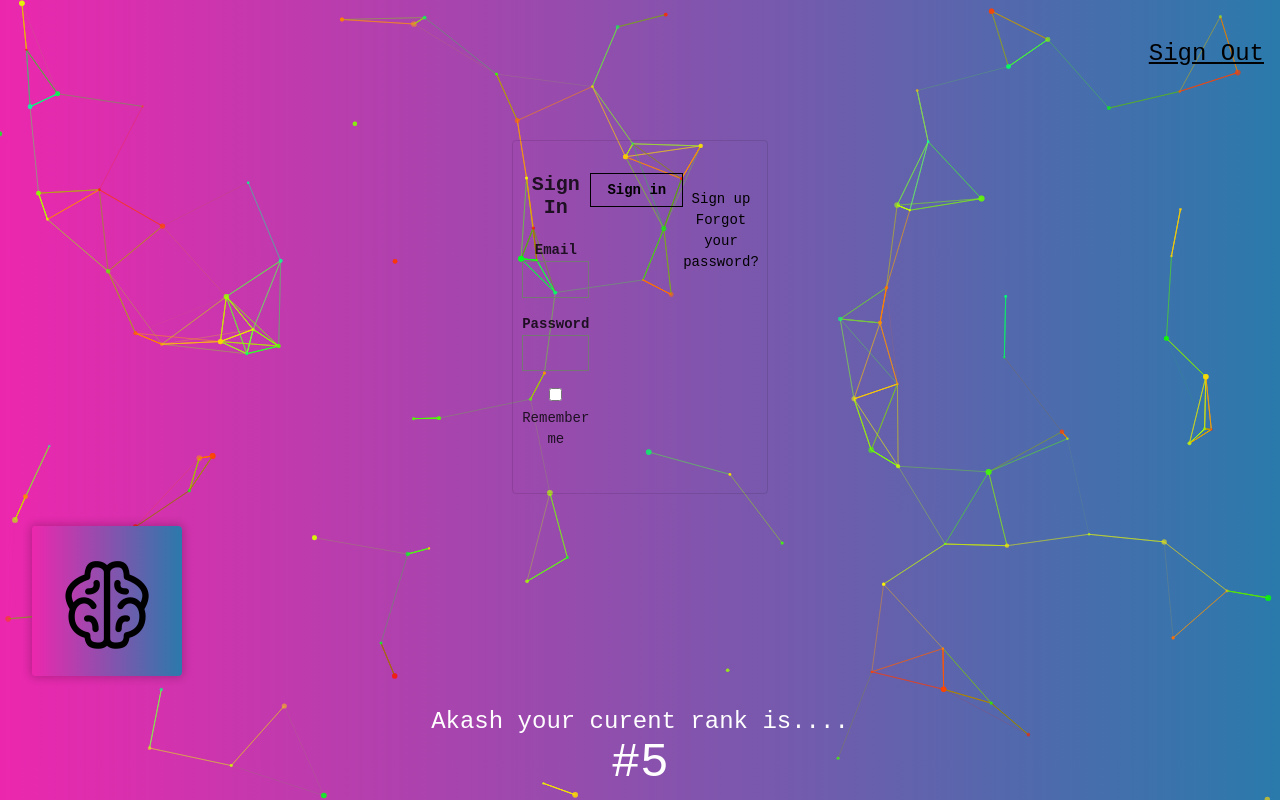
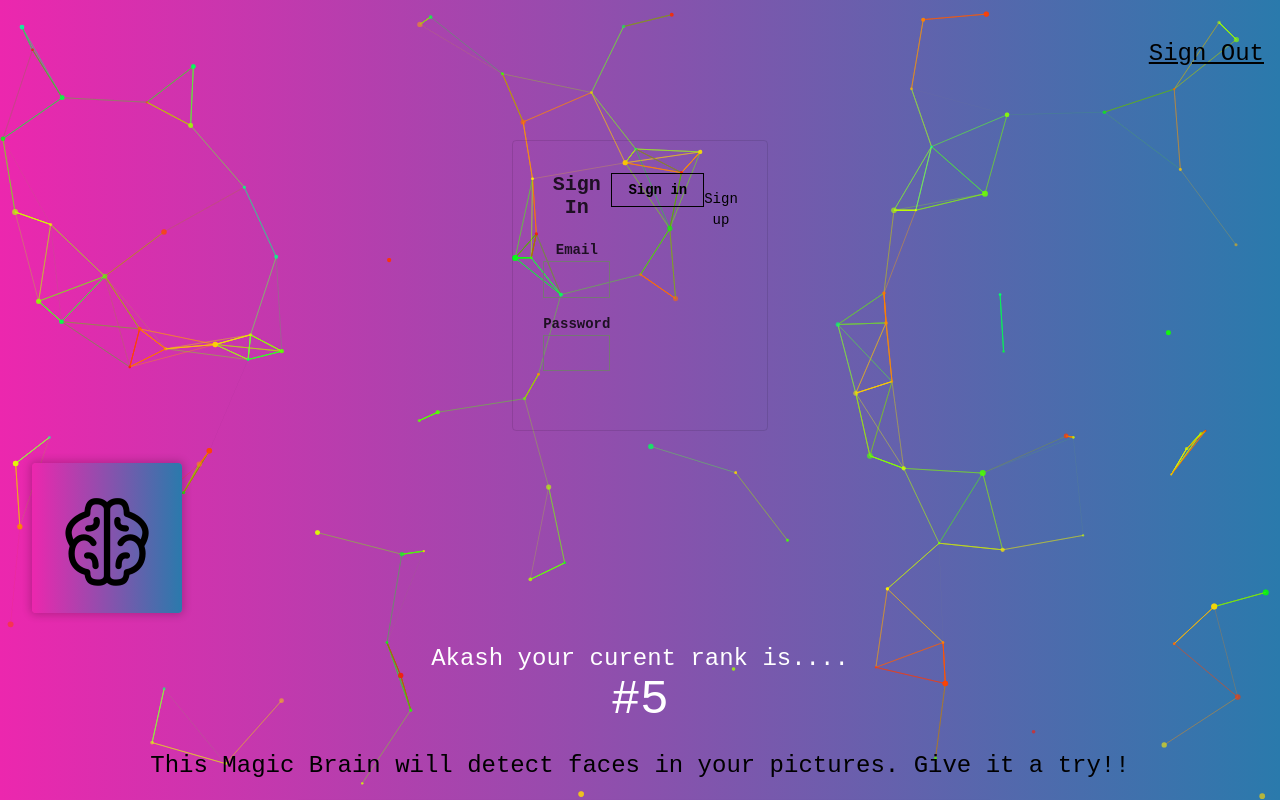
Before and after one commit to jaiswalakash170/facerecognitionbrain, a React (Create React App) app: page / in a window 1280 px wide. Shown: the top 800 px of the page. Built offline with nearby package versions, Linux system fonts and the light colour scheme; what clarifai would draw is missing.

Commit message:
removed not required code from the SignIn component

```diff
--- a/src/components/signin/signin.js
+++ b/src/components/signin/signin.js
@@ -15,14 +15,12 @@ const SignIn = () => {
                             <label class="db fw6 lh-copy f6" for="password">Password</label>
                             <input class="b pa2 input-reset ba bg-transparent hover-bg-black hover-white w-100" type="password" name="password"  id="password" />
                         </div>
-                        <label class="pa0 ma0 lh-copy f6 pointer"><input type="checkbox" /> Remember me</label>
                     </fieldset>
                     <div class="">
                         <input class="b ph3 pv2 input-reset ba b--black bg-transparent grow pointer f6 dib" type="submit" value="Sign in" />
                     </div>
                     <div class="lh-copy mt3">
                         <a href="#0" class="f6 link dim black db">Sign up</a>
-                        <a href="#0" class="f6 link dim black db">Forgot your password?</a>
                     </div>
                 </form>
             </main>
```
